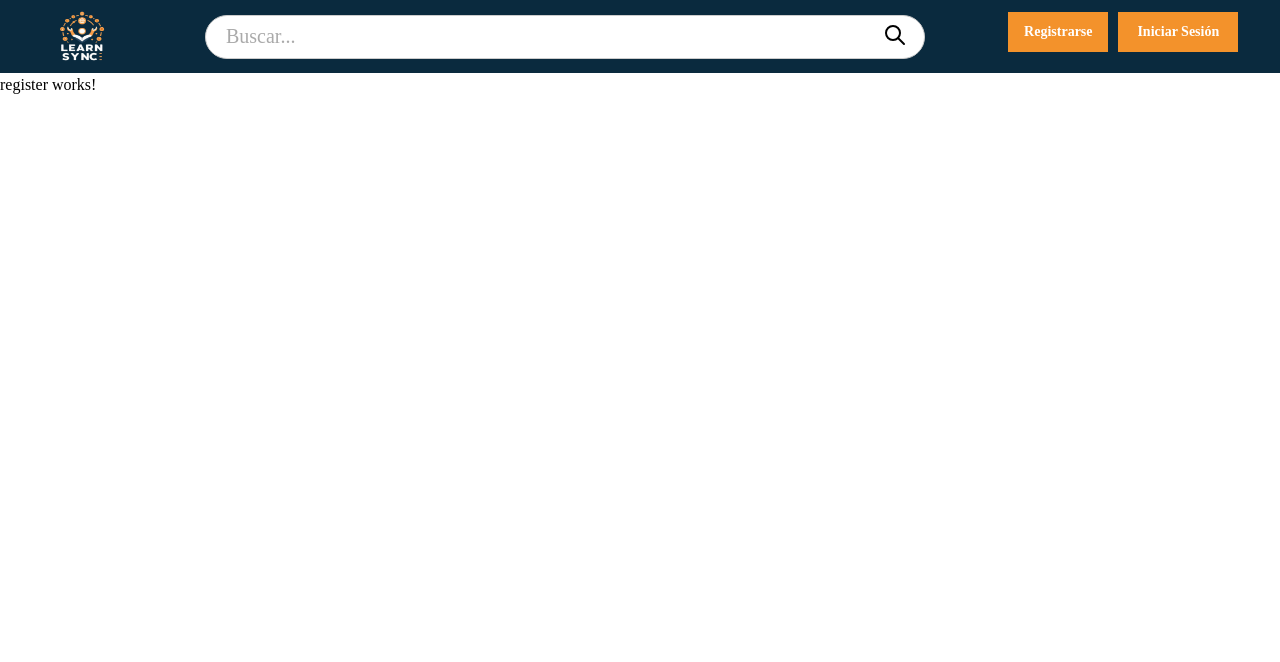
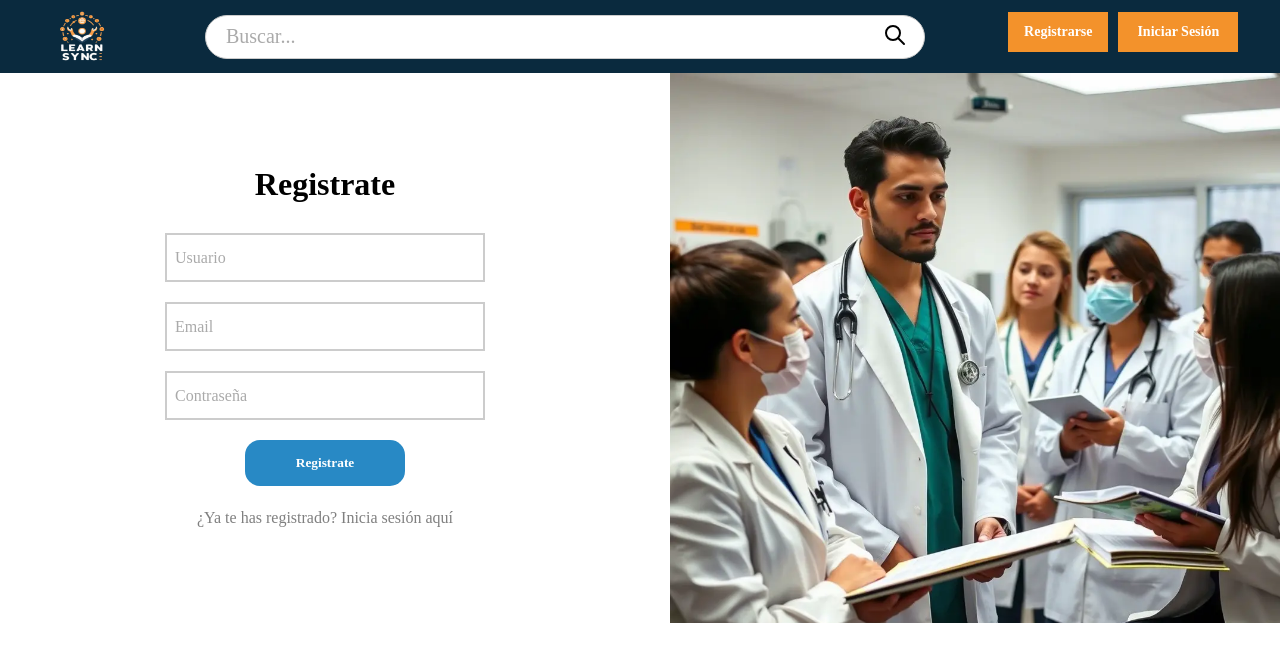
Before and after one commit to Reconstruyendo-Proyectos/Learnsync-front, an Angular app: page /register in a window 1280 px wide. Shown: the top 662 px of the page. Built offline with nearby package versions, Linux system fonts and the light colour scheme; a web font is replaced by a local one.

Commit message:
Finished Register Component and Add Modal Component

```diff
--- a/src/app/pages/auth/login/login.component.css
+++ b/src/app/pages/auth/login/login.component.css
@@ -20,7 +20,7 @@
     display: flex;
     flex-direction: column;
     align-items: center;
-    gap: 20px;
+    gap: 15px;
     justify-content: center;
 }
 
--- a/src/app/pages/auth/login/login.component.html
+++ b/src/app/pages/auth/login/login.component.html
@@ -9,7 +9,7 @@
         <p>¿Aún no tienes cuenta? <span class="url" routerLink="/register">Registrate aquí</span></p>
         <p class="url" routerLink="/forgot-password">¿Olvidaste tu contraseña?</p>
     </div>
-    <div class="image">
+    <div class="image" *ngIf="showImage">
         <img src="images/medico.webp" alt="Imagen profesional de un médico">
     </div>
 </div>
--- a/src/app/pages/auth/login/login.component.ts
+++ b/src/app/pages/auth/login/login.component.ts
@@ -1,19 +1,29 @@
-import { Component, inject, OnInit } from '@angular/core';
+import { Component, HostListener, inject, OnInit } from '@angular/core';
 import { SidebarService } from '../../../sections/sidebar/service/sidebar.service';
 import { InputComponent } from "../../../components/input/input.component";
 import { ButtonComponent } from "../../../components/button/button.component";
 import { RouterModule } from '@angular/router';
+import { NgIf } from '@angular/common';
 
 @Component({
   selector: 'app-login',
-  imports: [InputComponent, ButtonComponent, RouterModule],
+  imports: [InputComponent, ButtonComponent, RouterModule, NgIf],
   templateUrl: './login.component.html',
   styleUrl: './login.component.css'
 })
 export class LoginComponent implements OnInit{
-  sidebarService = inject(SidebarService);
+  showImage = true;
 
   ngOnInit() {
-      this.sidebarService.closeSidebar();
+      this.checkScreenWidth();
+  }
+
+  @HostListener('window:resize', ['$event'])
+  onResize(event: Event): void {
+    this.checkScreenWidth();
+  }
+
+  private checkScreenWidth(): void {
+    this.showImage = window.innerWidth > 768;
   }
 }
--- a/src/app/pages/auth/register/register.component.css
+++ b/src/app/pages/auth/register/register.component.css
@@ -0,0 +1,51 @@
+.container {
+    display: flex;
+    align-items: stretch;
+    justify-content: center;
+    gap: 20px;
+}
+
+.auth {
+    flex: 1;
+    display: flex;
+    flex-direction: column;
+    align-items: center;
+    justify-content: center;
+    gap: 10px;
+    padding: 20px;
+    box-sizing: border-box;
+}
+
+.form-login {
+    display: flex;
+    flex-direction: column;
+    align-items: center;
+    gap: 20px;
+    justify-content: center;
+}
+
+.image {
+    flex: 1;
+    display: flex;
+    align-items: start;
+    justify-content: center;
+    overflow: hidden;
+}
+
+.image img {
+    width: 100%;
+    height: 550px;
+    object-fit: cover;
+}
+
+p {
+    color: #505050bb;
+}
+
+.url {
+    cursor: pointer;
+}
+
+.url:hover {
+    color: #bebebe;
+}
--- a/src/app/pages/auth/register/register.component.html
+++ b/src/app/pages/auth/register/register.component.html
@@ -1 +1,21 @@
-<p>register works!</p>
+<div class="container">
+    <div class="auth">
+        <h1>Registrate</h1>
+        <form class="form-login">
+            <div class="register-inputs">
+                <app-input typeInput="text" placeholder="Usuario" />
+                <app-input typeInput="email" placeholder="Email" />
+                <app-input typeInput="password" placeholder="Contraseña" />
+            </div>
+            <app-button text="Registrate" padding="15px" width="10rem" hoverColor="#1f6f9b" (click)="openModal()" />
+        </form>
+        <p>¿Ya te has registrado? <span class="url" routerLink="/login">Inicia sesión aquí</span></p>
+    </div>
+    <div class="image" *ngIf="showImage">
+        <img src="images/medicos-conversando.webp" alt="Imagen profesional de un médico">
+    </div>
+</div>
+
+<app-modal [isVisible]="isModalVisible" title="Cuenta Registrada"
+    message="Tu cuenta ha sido registrada, revisa tu bandeja de entrada para activar tu cuenta. Si no encuentras el correo, intenta revisar en spam."
+    (close)="closeModal()" />
--- a/src/app/pages/auth/register/register.component.ts
+++ b/src/app/pages/auth/register/register.component.ts
@@ -1,11 +1,38 @@
-import { Component } from '@angular/core';
+import { Component, HostListener } from '@angular/core';
+import { ButtonComponent } from '../../../components/button/button.component';
+import { InputComponent } from '../../../components/input/input.component';
+import { NgIf } from '@angular/common';
+import { RouterModule } from '@angular/router';
+import { ModalComponent } from "../../../components/modal/modal.component";
 
 @Component({
   selector: 'app-register',
-  imports: [],
+  imports: [ButtonComponent, InputComponent, RouterModule, NgIf, ModalComponent],
   templateUrl: './register.component.html',
   styleUrl: './register.component.css'
 })
 export class RegisterComponent {
+  showImage = true;
+  isModalVisible = false;
 
+  ngOnInit() {
+    this.checkScreenWidth();
+  }
+
+  openModal() {
+    this.isModalVisible = true;
+  }
+
+  closeModal() {
+    this.isModalVisible = false;
+  }
+
+  @HostListener('window:resize', ['$event'])
+  onResize(event: Event): void {
+    this.checkScreenWidth();
+  }
+
+  private checkScreenWidth(): void {
+    this.showImage = window.innerWidth > 768;
+  }
 }
```
Also changed, not shown: public/images/medicos-conversando.webp (added).
